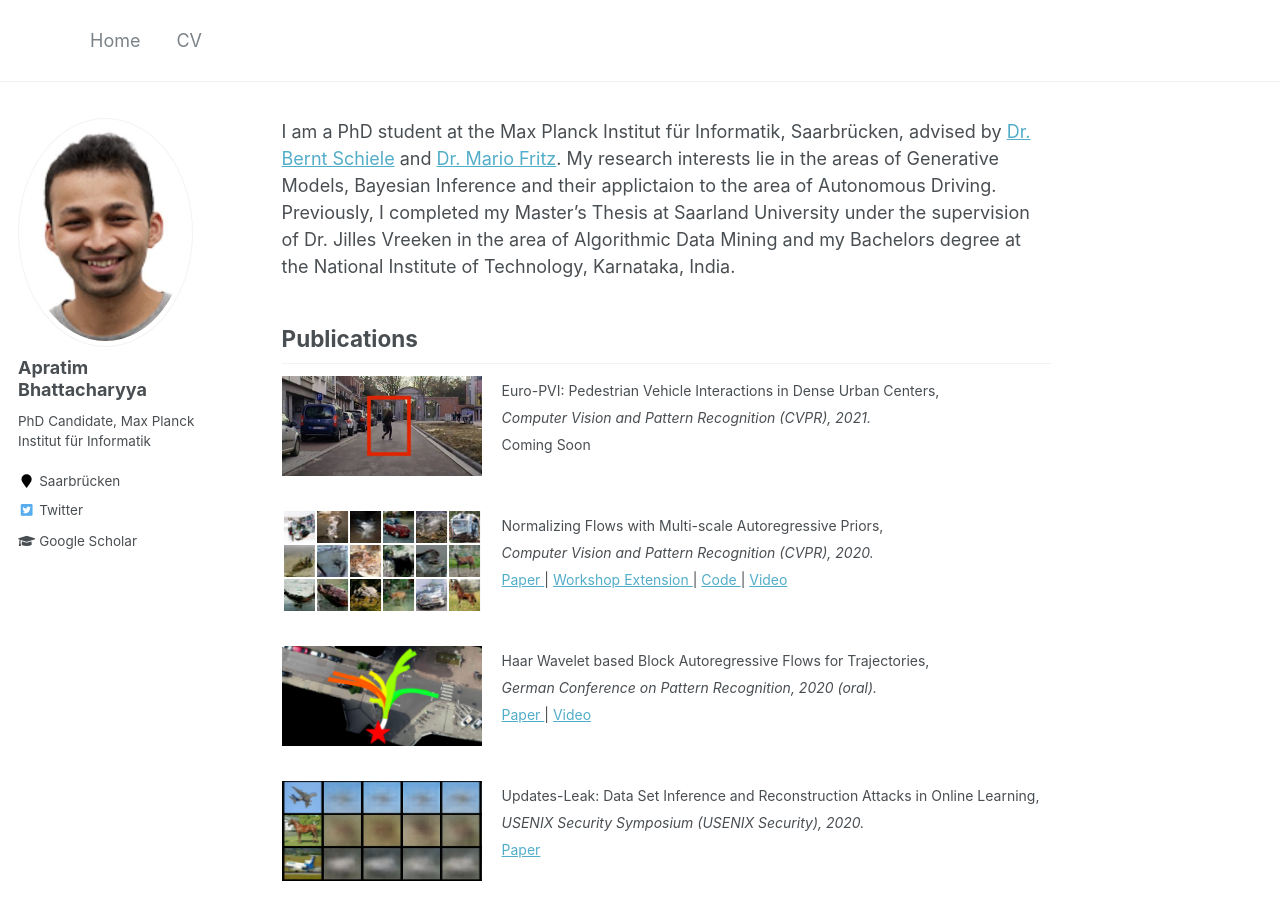
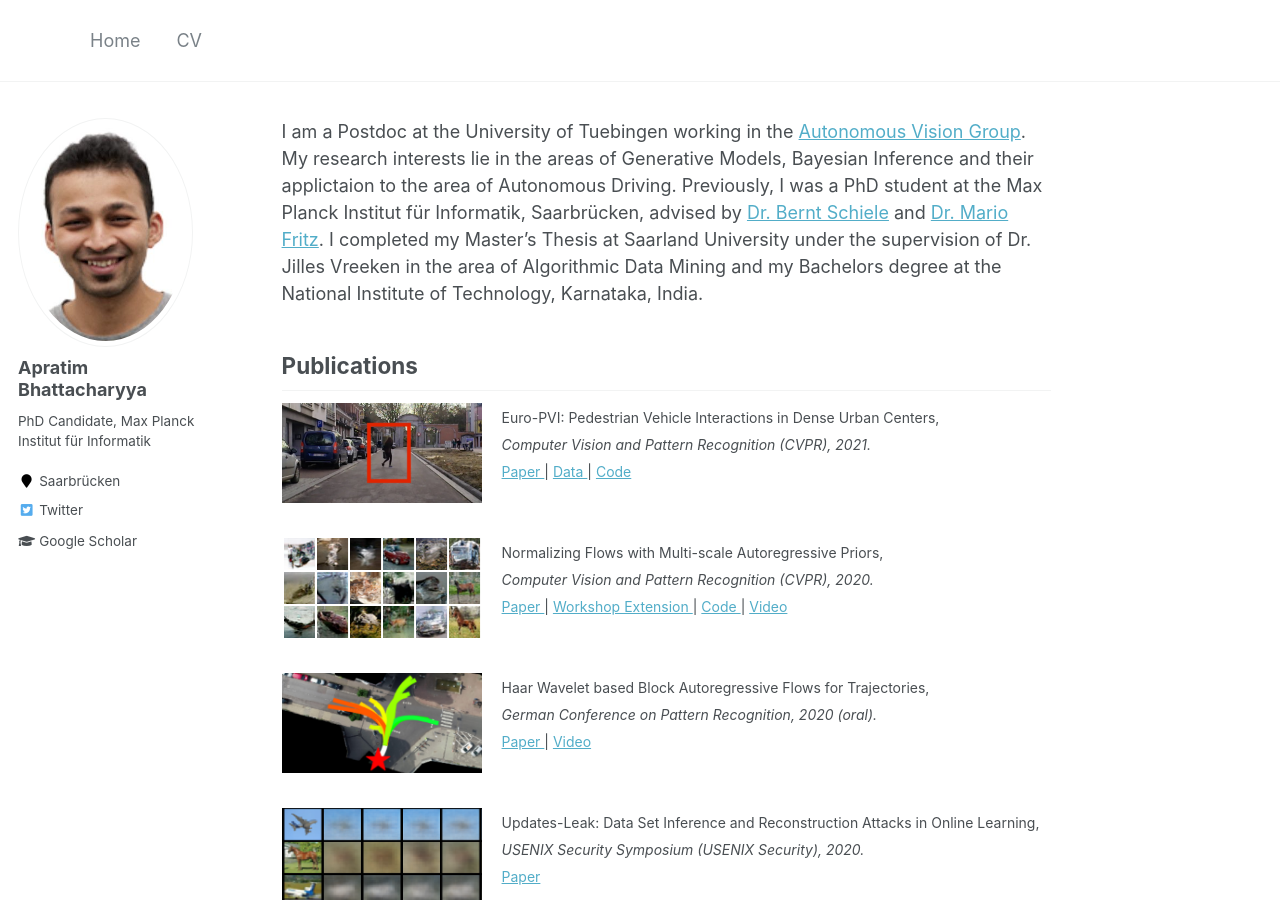
Before and after one commit to apratimbhattacharyya18/apratimbhattacharyya18, a Jekyll site: the page built from _pages/about.md, in a window 1280 px wide and 900 px high. Built offline with Jekyll 4.4.1, drawn with Linux system fonts in a browser that asks for light colours.

Commit message:
update22

```diff
--- a/_pages/about.md
+++ b/_pages/about.md
@@ -6,11 +6,13 @@ redirect_from:
 ---
 
 
-I am a PhD student at the Max Planck Institut für Informatik, Saarbrücken, advised by [Dr. Bernt Schiele](https://www.mpi-inf.mpg.de/departments/computer-vision-and-machine-learning/people/bernt-schiele) and [Dr. Mario Fritz](https://cispa.saarland/group/fritz/). My research interests lie in the areas of Generative Models, Bayesian Inference and their applictaion to the area of Autonomous Driving. Previously, I completed my Master's Thesis at Saarland University under the supervision of Dr. Jilles Vreeken in the area of Algorithmic Data Mining and my Bachelors degree at the National Institute of Technology, Karnataka, India.
+I am a Postdoc at the University of Tuebingen working in the [Autonomous Vision Group](http://www.cvlibs.net/). My research interests lie in the areas of Generative Models, Bayesian Inference and their applictaion to the area of Autonomous Driving. Previously, I was a PhD student at the Max Planck Institut für Informatik, Saarbrücken, advised by [Dr. Bernt Schiele](https://www.mpi-inf.mpg.de/departments/computer-vision-and-machine-learning/people/bernt-schiele) and [Dr. Mario Fritz](https://cispa.saarland/group/fritz/). I completed my Master's Thesis at Saarland University under the supervision of Dr. Jilles Vreeken in the area of Algorithmic Data Mining and my Bachelors degree at the National Institute of Technology, Karnataka, India.
 
 ## Publications
 
-<img style="float: left; height:100px; width:200px; margin-right:20px" src="/images/papers/europvi.jpg" alt="europvi" title="europvi" /> <span style="font-size:14px;">Euro-PVI: Pedestrian Vehicle Interactions in Dense Urban Centers, <br/> <i> Computer Vision and Pattern Recognition (CVPR), 2021. </i> <br/> Coming Soon</span>
+<img style="float: left; height:100px; width:200px; margin-right:20px" src="/images/papers/europvi.jpg" alt="europvi" title="europvi" /> <span style="font-size:14px;">Euro-PVI: Pedestrian Vehicle Interactions in Dense Urban Centers, <br/> <i> Computer Vision and Pattern Recognition (CVPR), 2021. </i> <br/>
+<a href="https://openaccess.thecvf.com/content/CVPR2021/html/Bhattacharyya_Euro-PVI_Pedestrian_Vehicle_Interactions_in_Dense_Urban_Centers_CVPR_2021_paper.html"> Paper </a> | <a href="http://europvi.mpi-inf.mpg.de/"> Data </a> | <a href="https://github.com/apratimbhattacharyya18/jbcvae"> Code </a>
+</span>
 <br><br><br>
 <img style="float: left; height:100px; width:200px; margin-right:20px" src="/images/papers/marscf.png" alt="marscf" title="marscf" /> <span style="font-size:14px;">Normalizing Flows with Multi-scale Autoregressive Priors, <br/> <i> Computer Vision and Pattern Recognition (CVPR), 2020. </i> <br/> <a href="https://openaccess.thecvf.com/content_CVPR_2020/html/Bhattacharyya_Normalizing_Flows_With_Multi-Scale_Autoregressive_Priors_CVPR_2020_paper.html"> Paper </a> | <a href="https://invertibleworkshop.github.io/accepted_papers/pdfs/23.pdf"> Workshop Extension </a> | <a href="https://github.com/visinf/mar-scf"> Code </a> | <a href="https://slideslive.com/38931445"> Video </a></span>
 <br><br><br>
```
